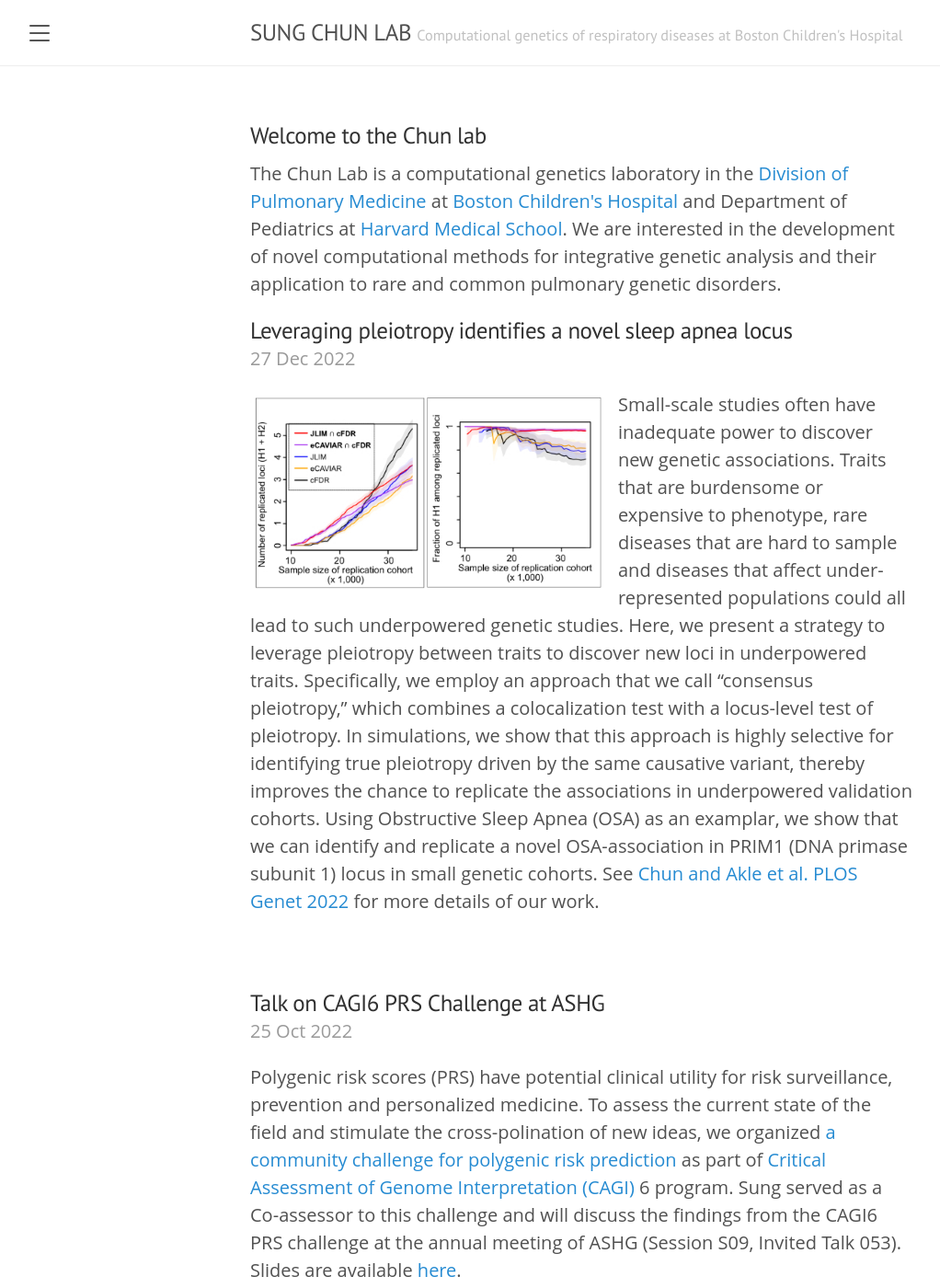
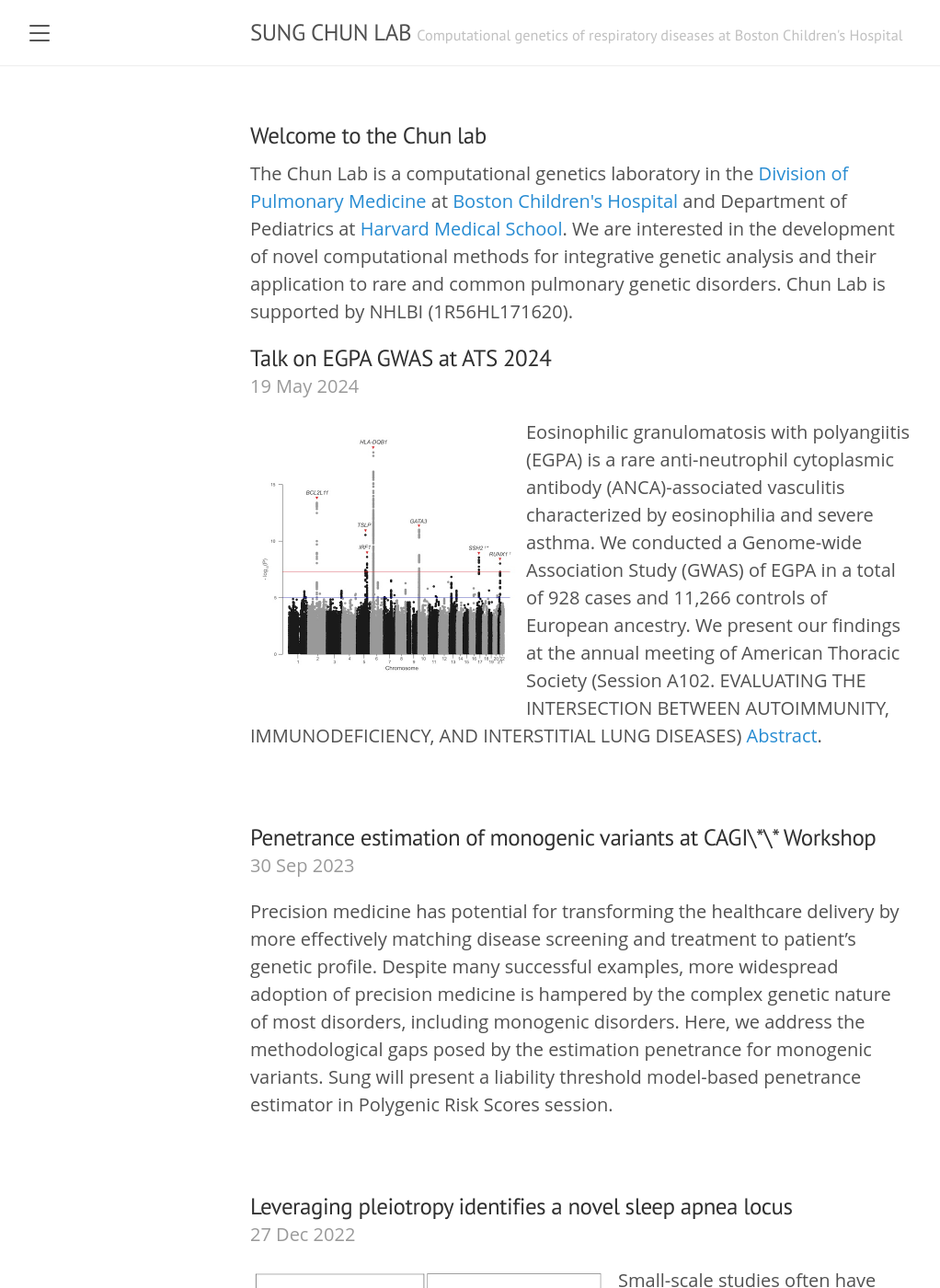
Before and after one commit to sgchun/sungchunlab, a Jekyll site: the page built from index.html, in a window 1280 px wide and 1400 px high. Shown: the whole window at 92% size, without its empty margins (8-1030 px from the left). Built offline with Jekyll 4.4.1, drawn with Linux system fonts in a browser that asks for light colours; the list of posts is cut into pages by our own code.

Commit message:
Added latest news

```diff
--- /dev/null
+++ b/_posts/2023-09-30-Talk-on-Penetrance-at-CAGI.md
@@ -0,0 +1,6 @@
+---
+layout: post
+title: Penetrance estimation of monogenic variants at CAGI\*\* Workshop
+---
+
+Precision medicine has potential for transforming the healthcare delivery by more effectively matching disease screening and treatment to patient’s genetic profile. Despite many successful examples, more widespread adoption of precision medicine is hampered by the complex genetic nature of most disorders, including monogenic disorders. Here, we address the methodological gaps posed by the estimation penetrance for monogenic variants. Sung will present a liability threshold model-based penetrance estimator in Polygenic Risk Scores session.
--- /dev/null
+++ b/_posts/2024-05-19-Talk-on-EGPA_GWAS-at-ATS.md
@@ -0,0 +1,6 @@
+---
+layout: post
+title: Talk on EGPA GWAS at ATS 2024
+---
+
+![EGPA GWAS](/sungchunlab/EGPA.jpg){: width="300" .callout} Eosinophilic granulomatosis with polyangiitis (EGPA) is a rare anti-neutrophil cytoplasmic antibody (ANCA)-associated vasculitis characterized by eosinophilia and severe asthma. We conducted a Genome-wide Association Study (GWAS) of EGPA in a total of 928 cases and 11,266 controls of European ancestry. We present our findings at the annual meeting of American Thoracic Society (Session A102. EVALUATING THE INTERSECTION BETWEEN AUTOIMMUNITY, IMMUNODEFICIENCY, AND INTERSTITIAL LUNG DISEASES) [Abstract](https://www.atsjournals.org/doi/pdf/10.1164/ajrccm-conference.2024.209.1_MeetingAbstracts.A2809).
--- a/index.html
+++ b/index.html
@@ -5,7 +5,7 @@ title: Home
 
 <h3>Welcome to the Chun lab</h3>
 
-The Chun Lab is a computational genetics laboratory in the <a href="https://www.childrenshospital.org/departments/pulmonary-medicine">Division of Pulmonary Medicine</a> at <a href="https://www.childrenshospital.org/">Boston Children's Hospital</a> and Department of Pediatrics at <a href="https://hms.harvard.edu/">Harvard Medical School</a>. We are interested in the development of novel computational methods for integrative genetic analysis and their application to rare and common pulmonary genetic disorders.
+The Chun Lab is a computational genetics laboratory in the <a href="https://www.childrenshospital.org/departments/pulmonary-medicine">Division of Pulmonary Medicine</a> at <a href="https://www.childrenshospital.org/">Boston Children's Hospital</a> and Department of Pediatrics at <a href="https://hms.harvard.edu/">Harvard Medical School</a>. We are interested in the development of novel computational methods for integrative genetic analysis and their application to rare and common pulmonary genetic disorders. Chun Lab is supported by NHLBI (1R56HL171620).
 
 <p>
 <p>
```
Also changed, not shown: EGPA.jpg (added).
